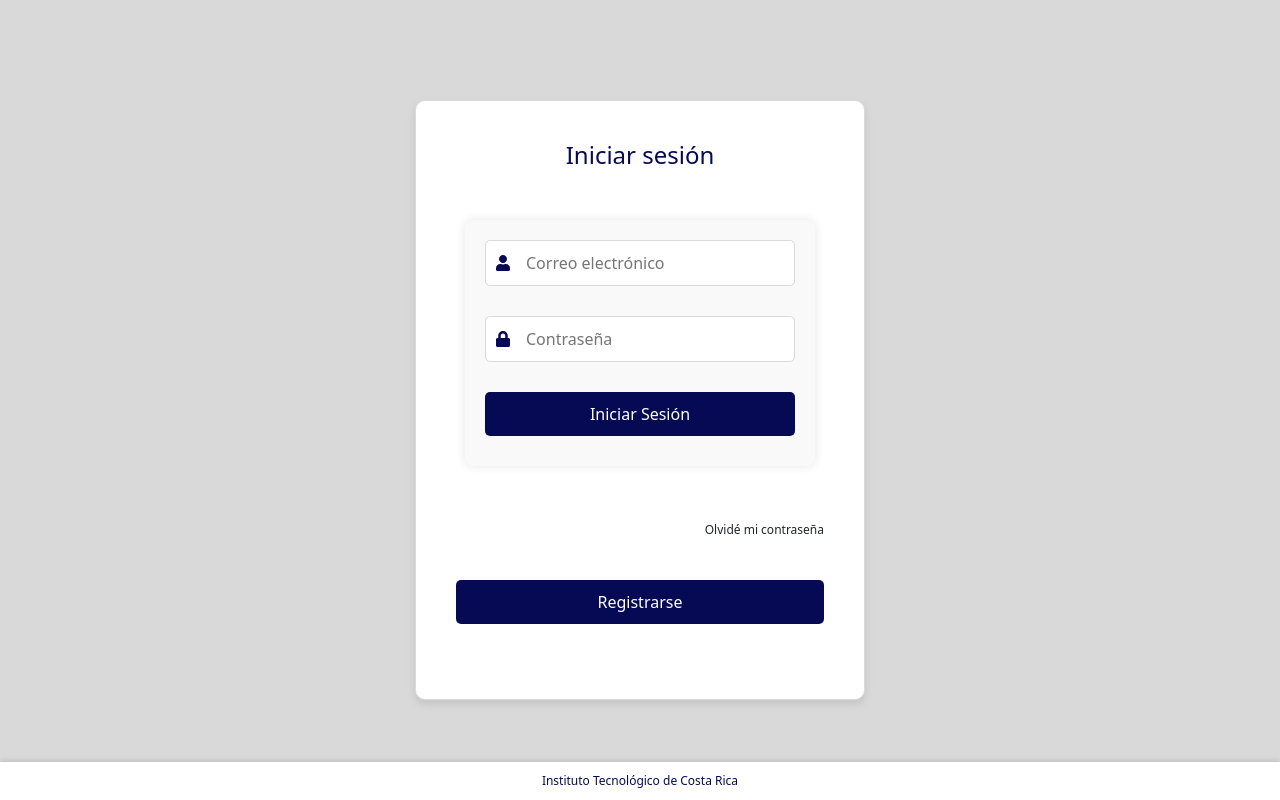
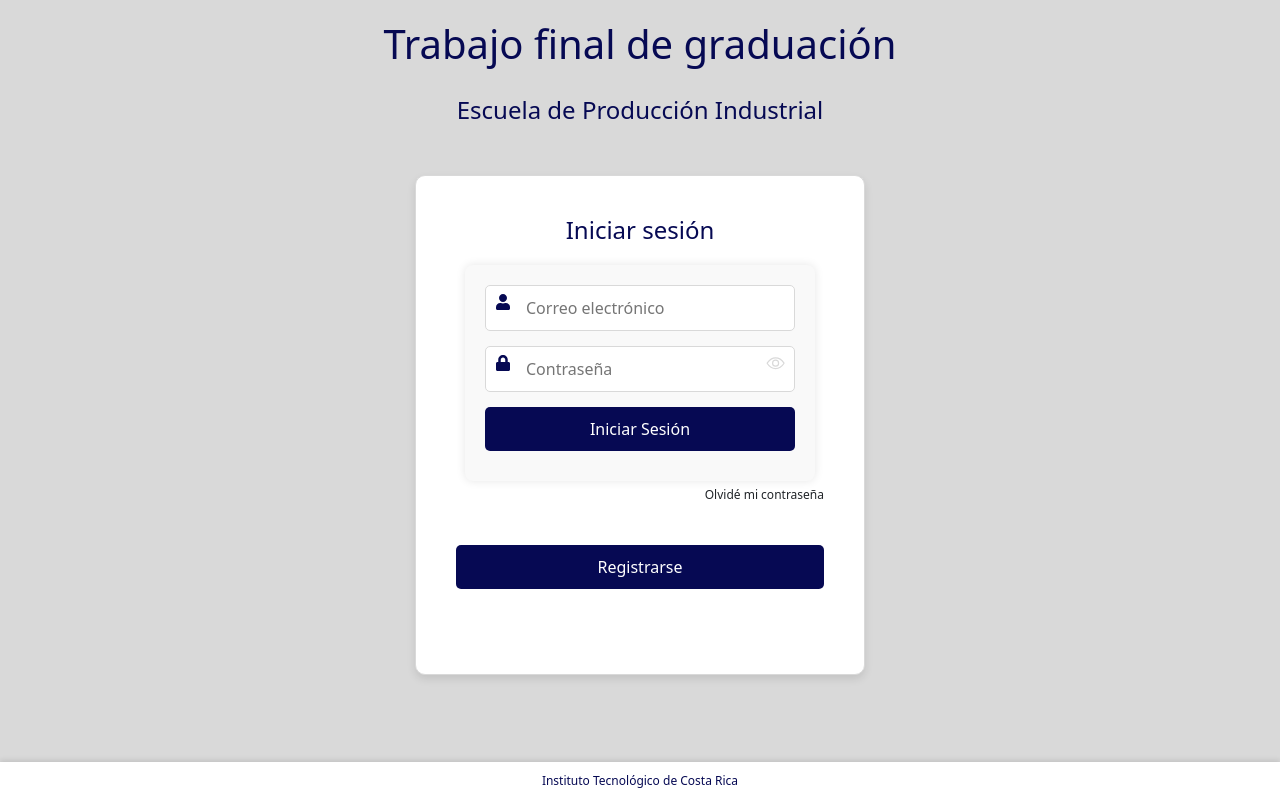
Before and after one commit to proyectosFinales/proyecto_software, a React (Create React App) app: page / in a window 1280 px wide. Built offline with nearby package versions, Linux system fonts and the light colour scheme; no server answers; what @react-pdf/renderer would draw is missing.

Commit message:
Visualizacion de contraseña, insercion de sedes en editar y agregar

```diff
--- a/src/controller/Signup.js
+++ b/src/controller/Signup.js
@@ -1,7 +1,7 @@
 import supabase from "../model/supabase";
 import validateInfo, { validarContraseña, validarCorreo, validarCorreoExistente } from "./validarEntradas";
 
-export async function signUpNewUser(fullName, carnet, tel, email, password) {
+export async function signUpNewUser(fullName, carnet, tel, email, password, sede) {
 
     try {
 
@@ -18,7 +18,8 @@ export async function signUpNewUser(fullName, carnet, tel, email, password) {
                 {
                     correo: email,
                     contraseña: password,
-                    rol: 3
+                    rol: 3,
+                    sede: sede
                 },
             ])
             .select();
@@ -52,7 +53,7 @@ export async function signUpNewUser(fullName, carnet, tel, email, password) {
     }
 }
 
-export async function registroProfesor(nombre, correo, contraseña) {
+export async function registroProfesor(nombre, correo, contraseña, sede) {
 
     try {
         if (!validarCorreo(correo)) {
@@ -73,7 +74,8 @@ export async function registroProfesor(nombre, correo, contraseña) {
                 {
                     correo: correo,
                     contraseña: contraseña,
-                    rol: 2
+                    rol: 2,
+                    sede: sede
                 },
             ])
             .select();
--- a/src/controller/userInfo.js
+++ b/src/controller/userInfo.js
@@ -5,7 +5,7 @@ import validateInfo, { validarCorreo, validarContraseña, validarCorreoEstudiant
 export async function getUserInfo(id) {
   const { data } = await supabase
     .from('usuarios')
-    .select('id, correo, contraseña, rol, profesor: profesores(nombre), estudiante: estudiantes(nombre, carnet, telefono)')
+    .select('id, correo, contraseña, sede, rol, profesor: profesores(nombre), estudiante: estudiantes(nombre, carnet, telefono)')
     .eq('id', id)
     .single();
 
@@ -45,12 +45,17 @@ export async function updateUserInfo(userData) {
       throw new Error("El correo ingresado ya se encuentra registrado, asegúrese de ingresar su correo de la institución.");
     }
 
+    if (userData.sede === "" || userData.sede === null) {
+      throw new Error("Debes seleccionar una sede.");
+    }
+
     const { error } = await supabase
       .from('usuarios')
       .upsert({
         id: userData.id,
         correo: userData.correo,
         contraseña: userData.contraseña,
+        sede: userData.sede
       })
       .eq('id', userData.id);
 
--- a/src/view/pages/EditarPerfil.js
+++ b/src/view/pages/EditarPerfil.js
@@ -23,7 +23,7 @@ const EditarPerfil = () => {
 
   const handleSave = async () => {
     try {
-      await updateUserInfo(userData)
+      await updateUserInfo(userData);
       alert("Usuario modificado con éxito.");
       handleCancel();
     } catch (error) {
@@ -52,6 +52,7 @@ const EditarPerfil = () => {
             id: id,
             correo: data.correo,
             contraseña: data.contraseña,
+            sede: data.sede,
             rol: data.rol,
             ...(data.rol === "2" && {
               profesor: {
@@ -72,6 +73,7 @@ const EditarPerfil = () => {
             id: id,
             correo: data.correo,
             contraseña: data.contraseña,
+            sede: data.sede,
             rol: data.rol,
             ...(data.rol === "2" && {
               nombre: data.profesor.nombre || ""
@@ -84,7 +86,7 @@ const EditarPerfil = () => {
           });
         }
       } catch (error) {
-        console.error('Error al obtener la información del usuario:', error.message);
+        alert(error.message);
       }
     };
 
@@ -159,6 +161,21 @@ const EditarPerfil = () => {
                     onChange={handleChange}
                   />
                 </label>
+                <label>Seleccione una sede:</label>
+                <select
+                  name="sede"
+                  className="sede-dropdown"
+                  value={userData.sede}
+                  onChange={handleChange}
+                  required
+                >
+                  <option value="">Seleccione una sede</option>
+                  <option value="Central Cartago">Central Cartago</option>
+                  <option value="Local San José">Local San José</option>
+                  <option value="Local San Carlos">Local San Carlos</option>
+                  <option value="Limón">Centro Académico de Limón</option>
+                  <option value="Alajuela">Centro Académico de Alajuela</option>
+                </select>
               </>
             )}
           </div>
--- a/src/view/pages/Login.js
+++ b/src/view/pages/Login.js
@@ -3,11 +3,13 @@ import { useNavigate } from 'react-router-dom';
 import "../styles/Login.css";
 import { signIn } from '../../controller/Signin';
 import { FaUser, FaLock } from "react-icons/fa";
+import { IoEyeOutline, IoEyeOffOutline } from "react-icons/io5";
 import Footer from '../components/Footer';
 
 const Login = () => {
   const [email, setEmail] = useState('');
   const [password, setPassword] = useState('');
+  const [showPassword, setShowPassword] = useState(false);
 
   const navigate = useNavigate();
 
@@ -37,11 +39,20 @@ const Login = () => {
     navigate("/recuperar-contraseña");
   };
 
+  const toggleVistaContra = () => {
+    setShowPassword(!showPassword);
+  };
+
   return (
+    <div className="login-root">
+      <div className="title-container">
+        <h1>Trabajo final de graduación</h1>
+        <h2>Escuela de Producción Industrial</h2>
+      </div>
       <div className="login-container">
         <div className="login-box">
           <h2>Iniciar sesión</h2>
-        <form className = "login-form" onSubmit={handleSubmit}>
+          <form className="login-form" onSubmit={handleSubmit}>
             <div className="input-container">
               <FaUser className="icon" />
               <input
@@ -57,13 +68,20 @@ const Login = () => {
             <div className="input-container">
             <FaLock className="icon" />
               <input
-              type="password"
-              className="input-field"
+                type={showPassword ? "text" : "password"}
+                className="input-field password-input"
                 placeholder="Contraseña"
                 value={password}
                 onChange={(e) => setPassword(e.target.value)}
                 required
               />
+              <button
+                type="button"
+                className="toggle-password"
+                onClick={() => setShowPassword(!showPassword)}
+              >
+                {showPassword ? <IoEyeOffOutline /> : <IoEyeOutline />}
+              </button>
             </div>
 
             <button className="btn-login" type="submit">
@@ -72,7 +90,7 @@ const Login = () => {
           </form>
 
           <div className="forgot-password">
-          <a onClick = {toRecovery}>Olvidé mi contraseña</a>
+            <a onClick={toRecovery}>Olvidé mi contraseña</a>
           </div>
 
           <button className="btn-register" onClick={toRegister}>
@@ -82,6 +100,8 @@ const Login = () => {
 
         <Footer />
       </div>
+    </div>
+
   );
 };
 
--- a/src/view/styles/AgregarUsuario.css
+++ b/src/view/styles/AgregarUsuario.css
@@ -5,12 +5,32 @@
 }
 
 .form-container {
+  position: relative;
   flex: 1;
   padding: 20px;
   background-color: var(--blanco);
   display: flex;
   flex-direction: column;
   align-items: center;
+}
+
+.btn-back-addUser {
+  position: absolute;
+  top: 20px;
+  left: 20px;
+  padding: 8px 16px;
+  font-size: 16px;
+  background-color: var(--azul);
+  color: var(--blanco);
+  border: none;
+  border-radius: 5px;
+  cursor: pointer;
+  transition: background-color 0.3s ease;
+  z-index: 1;
+}
+
+.btn-back:hover {
+  background-color: #003080;
 }
 
 h2 {
@@ -45,23 +65,32 @@
   background-color: darkblue;
 }
 
-  form {
-    background-color: #f2f2f2;
-    padding: 30px;
-    border-radius: 10px;
-    box-shadow: 0 4px 8px rgba(0, 0, 0, 0.1);
-    display: flex;
-    flex-direction: column;
-    width: 50%;
+.form-addUser {
+  max-width: 600px;
+  margin: 0 auto;
+  padding: 20px;
+  background-color: #f9f9f9;
+  border-radius: 8px;
+  box-shadow: 0 0 10px rgba(0, 0, 0, 0.1);
+  margin-bottom: 50px;
+  margin-top: 10px;
 }
 
-  form label {
+.form-addUser label {
   font-size: 16px;
   margin-bottom: 5px;
   color: var(--gris_oscuro);
 }
 
-  form input {
+.form-addUser input {
+  padding: 10px;
+  margin-bottom: 15px;
+  border: 1px solid var(--gris_claro);
+  border-radius: 5px;
+  width: 100%;
+}
+
+.sede-dropdown {
   padding: 10px;
   margin-bottom: 15px;
   border: 1px solid var(--gris_claro);
--- a/src/view/styles/GestionPerfiles.css
+++ b/src/view/styles/GestionPerfiles.css
@@ -165,26 +165,26 @@ h1 {
 
 .modal-actions {
   display: flex;
-  justify-content: flex-end; /* Alinear los botones a la derecha */
-  margin-top: 20px; /* Espacio superior para separar de los contenidos de la modal */
-  position: absolute; /* Cambio a posición relativa */
+  justify-content: flex-end;
+  margin-top: 20px;
+  position: absolute;
 }
 
 
 .delModalBtn {
   margin-top: 450px;
-  padding: 20px 30px; /* Tamaño del botón */
-  font-size: 16px; /* Tamaño de la fuente */
-  border: none; /* Quitar el borde predeterminado */
-  border-radius: 5px; /* Redondear los bordes */
-  margin-left: 50px; /* Espacio entre los botones */
+  padding: 20px 30px;
+  font-size: 16px;
+  border: none;
+  border-radius: 5px;
+  margin-left: 50px;
   min-width: 120px;
   transition: background-color 0.3s ease;
 }
 
 .btnCancelar {
-  background-color: gray; /* Color de fondo para el botón de cancelar */
-  color: white; /* Color de texto */
+  background-color: gray;
+  color: white;
   margin-left: 800px;
 }
 
--- a/src/view/styles/Login.css
+++ b/src/view/styles/Login.css
@@ -1,16 +1,29 @@
+
+.login-root {
+  background-color: var(--gris_claro);
+}
+
+.title-container {
+  text-align: center;
+  height: 50px;
+  color: var(--azul);
+  background-color: var(--gris_claro);
+}
 
 .login-container {
   display: flex;
   flex-direction: column;
   align-items: center;
   justify-content: center;
-  height: 100vh;
+  padding: 10px 20px;
+  min-height: calc(100vh - 50px);
   background-color: var(--gris_claro);
+  box-sizing: border-box;
 }
 
 .login-box {
   width: 450px;
-  height: 600px;
+  height: 500px;
   padding: 40px;
   background-color: var(--blanco);
   box-shadow: 0 4px 8px rgba(0, 0, 0, 0.1);
@@ -21,6 +34,8 @@
 
 .login-form {
   width: 350px;
+  margin-top: 0px !important;
+  margin-bottom: 0px !important;
 }
 
 h2 {
@@ -38,9 +53,27 @@ h2 {
 .input-field {
   width: 100%;
   padding: 10px 40px !important;
+  padding-right: 2.5em;
   font-size: 16px;
   border: 1px solid var(--gris_claro);
   border-radius: 5px;
+}
+
+.toggle-password {
+  position: absolute;
+  right: 10px;
+  top: 35%;
+  transform: translateY(-50%);
+  background: none;
+  border: none;
+  cursor: pointer;
+  font-size: 1.2em;
+  color: var(--gris_claro);
+  padding: 0;
+}
+
+.toggle-password:hover {
+  background-color: transparent;
 }
 
 .icon {
```
Also changed, not shown: src/view/pages/AgregarUsuario.js (+26 -4 lines). Lines whose indentation alone changed are shown as unchanged.
